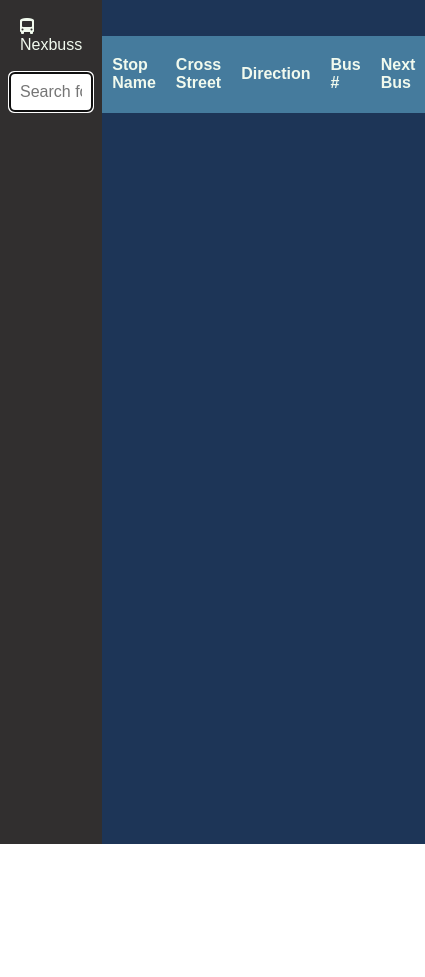
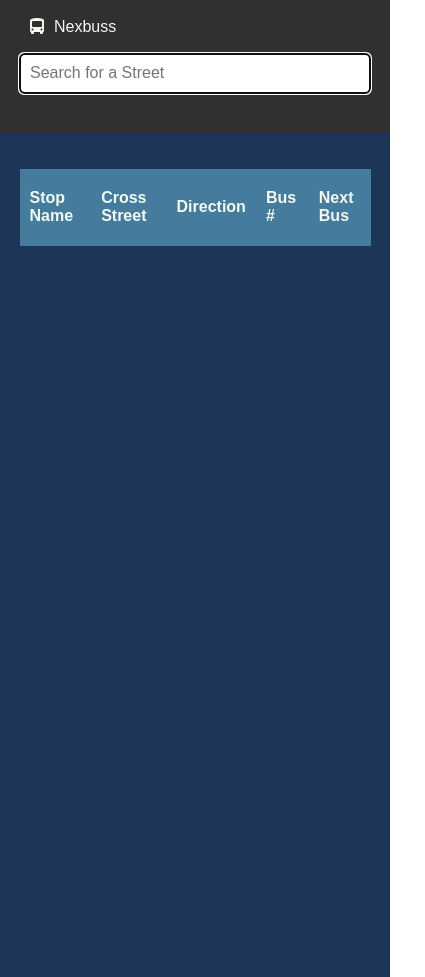
Before and after one commit to braden337/transit, a website built with Parcel: page src/index.html in a window 390 px wide. Shown: the whole page, 425 px wide, since content can reach past the window. Before the commit the page ends 844 px from the top, so only its background shows below. Built offline with nearby package versions, Linux system fonts and the light colour scheme; no server answers.

Commit message:
Responsive layout

```diff
--- a/src/style.css
+++ b/src/style.css
@@ -12,31 +12,31 @@
   --tableRowAlternate: #8d8fb9;
 }
 
-body,
-html {
-  height: 100%;
-}
-
 body {
   display: grid;
-  grid-template-columns: 1fr 3fr;
+  grid-template-columns: 1fr;
+  grid-template-rows: auto 1fr;
   font-family: Arial, Helvetica, sans-serif;
 }
 
 aside {
   background-color: var(--sidebar);
   color: var(--links);
-  padding: 0 10px;
+  padding: 0 20px 20px;
 }
 
 .streets a {
   background-color: transparent;
   display: block;
   color: inherit;
-  margin: 20px 0;
+}
+
+.streets a + a {
+  margin-top: 20px;
 }
 
 main {
+  min-height: 100vh;
   background-color: var(--background);
   color: var(--foreground);
 }
@@ -52,6 +52,7 @@ main {
 
 input {
   padding: 10px;
+  margin: 0 0 20px;
   border-radius: 5px;
   border: 0;
   width: 100%;
@@ -110,3 +111,9 @@ tbody tr:last-child td {
 .Westbound {
   background-color: var(--tableRowAlternate);
 }
+
+@media (min-width: 700px) {
+  body {
+    grid-template-columns: 1fr 3fr;
+  }
+}
```
